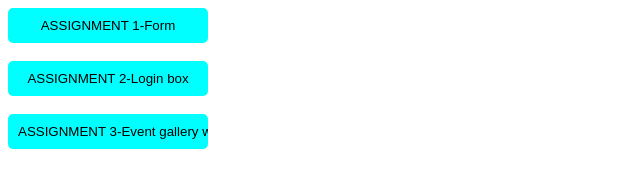
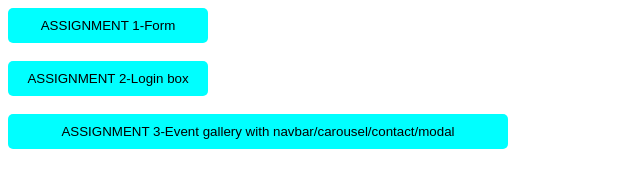
Before and after one commit to Phanindra0207/HTML, a plain HTML site: page index.html in a window 1280 px wide. Shown: the whole page, without its empty margins (0-640 px from the left). Drawn offline with Linux system fonts and the light colour scheme.

Commit message:
Update index.html

```diff
--- a/index.html
+++ b/index.html
@@ -19,6 +19,6 @@
 <body>
 <a href="form.html"><input type="button" value="ASSIGNMENT 1-Form"></a><br><br>
  <a href="login.html"><input type="button" value="ASSIGNMENT 2-Login box"></a><br><br>
-  <a href="gallery.html"><input type="button" value="ASSIGNMENT 3-Event gallery with navbar/carousel/contact/modal" style=""width:500px></a>
+  <a href="gallery.html"><input type="button" value="ASSIGNMENT 3-Event gallery with navbar/carousel/contact/modal" style="width:500px"></a>
 </body>
 </html>
```
